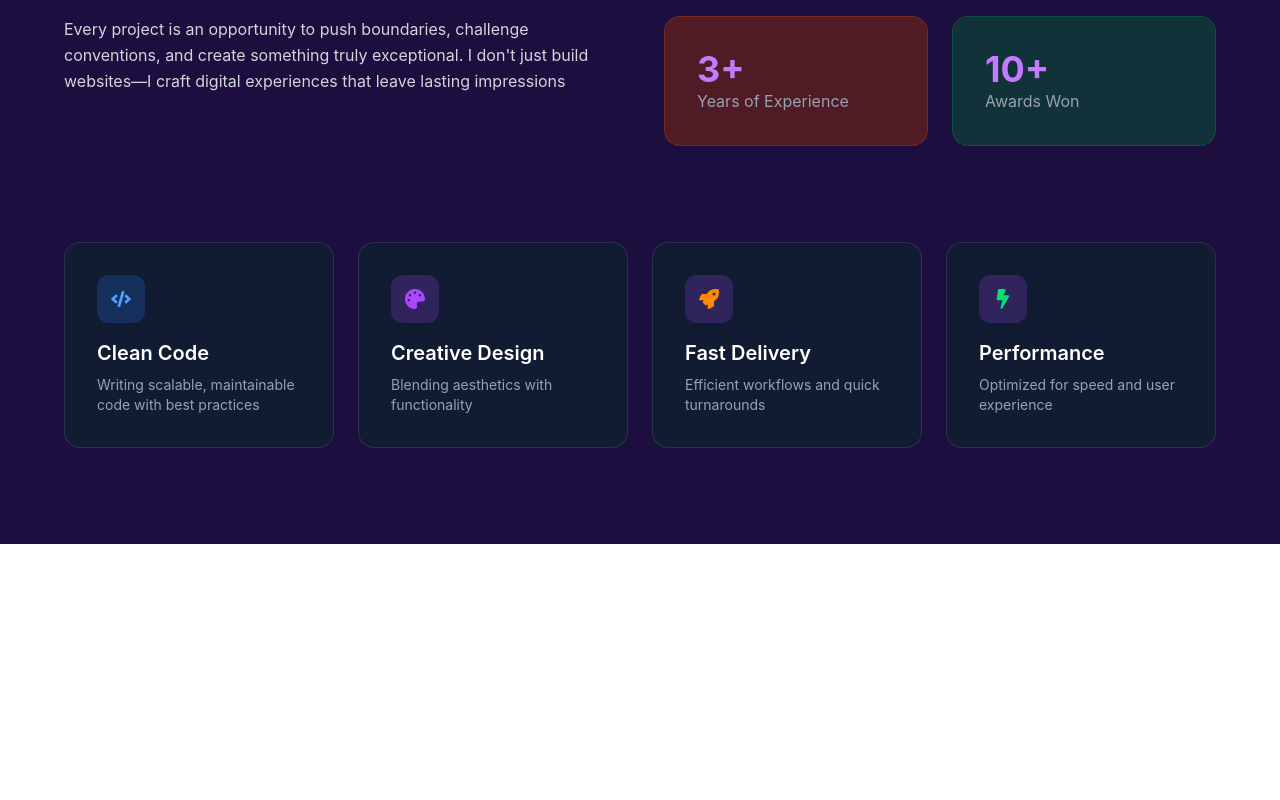
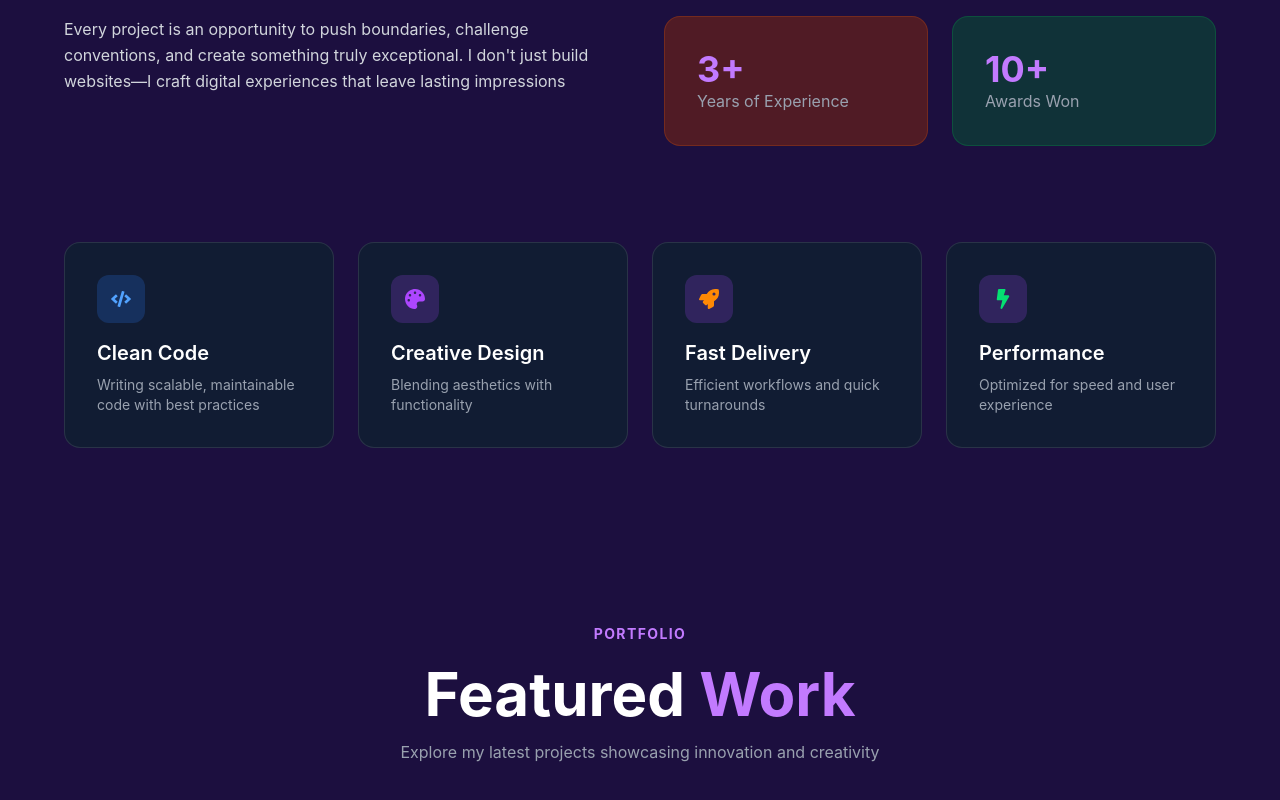
Before and after one commit to muhammad230/Mohdsite.com, a React (Vite) app: page / in a window 1280 px wide. Shown: the part 1198-1998 px from the top of the page. Before the commit the page ends 1742 px from the top, so only its background shows below. Built offline with nearby package versions, Linux system fonts and the light colour scheme.

Commit message:
add new component

```diff
--- a/src/App.jsx
+++ b/src/App.jsx
@@ -2,6 +2,7 @@ import React from 'react'
 import Navbar from "./Components/Navbar";
 import Hero from './Components/Hero';
 import About from './Components/About';
+import Work from './Components/Work';
 
 function App() {
   return (
@@ -12,6 +13,7 @@ function App() {
       <Navbar />
       <Hero />
       <About />
+      <Work />
     </div>
   );
 }
--- /dev/null
+++ b/src/Components/Work.jsx
@@ -0,0 +1,23 @@
+import React from 'react'
+
+const Work = () => {
+  return (
+    <section id="work" className=" bg-[#1c0f3f] py-20 text-center text-white">
+
+  <p className="text-purple-400 text-sm tracking-widest mb-5 font-bold">
+    PORTFOLIO
+  </p>
+
+  <h2 className="text-6xl font-bold mb-4">
+    Featured <span className="text-purple-400">Work</span>
+  </h2>
+
+  <p className="text-gray-400 max-w-xl mx-auto">
+    Explore my latest projects showcasing innovation and creativity
+  </p>
+
+</section>
+  )
+}
+
+export default Work
```
